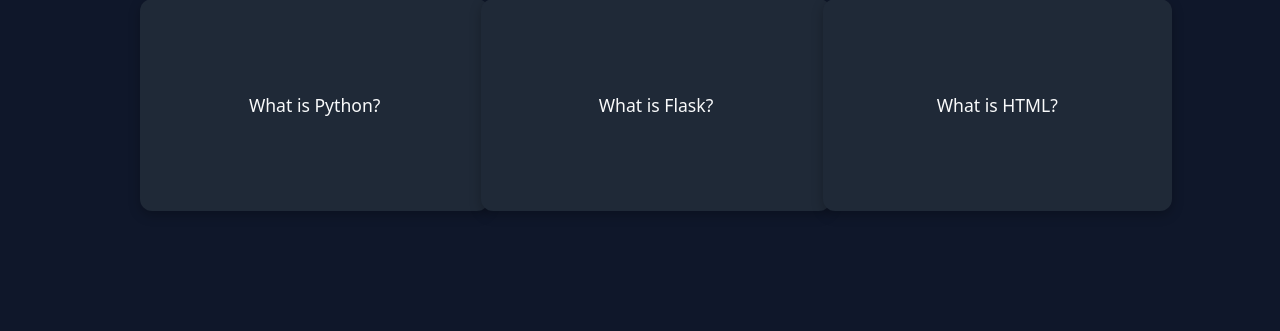
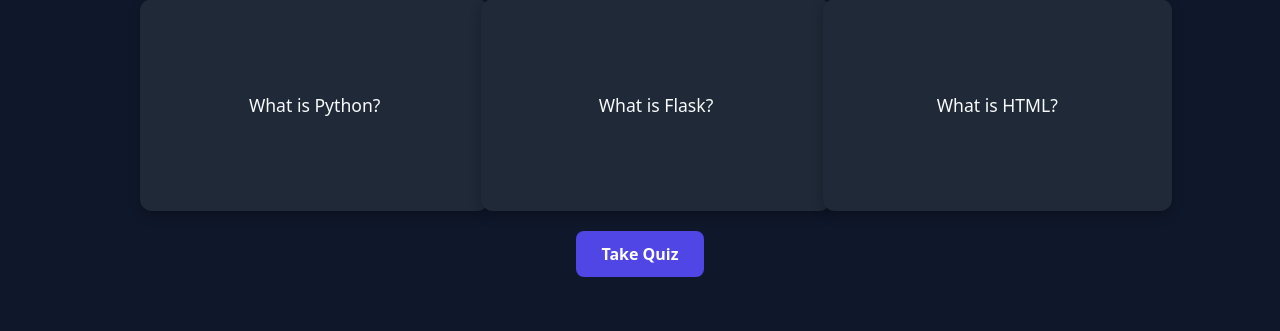
Before and after one commit to blackrexdl/flashcard_app, a Flask app: page /flashcards in a window 1280 px wide. Shown: the part 254-585 px from the top of the page. Run offline with Flask 3, Linux system fonts and the light colour scheme.

Commit message:
`Added CSS styles for quiz button and updated flashcards template to include the button`

```diff
--- a/static/css/style.css
+++ b/static/css/style.css
@@ -160,3 +160,26 @@ body {
     font-weight: 600;
     margin-bottom: 20px;
 }
+
+.btn-take-quiz-wrapper {
+    display: flex;
+    justify-content: center;
+    width: 100%;
+    margin-top: 20px;
+}
+
+.btn-take-quiz {
+  display: inline-block;
+  padding: 12px 25px;
+  background-color: #4f46e5;
+  color: #fff;
+  font-weight: 600;
+  border-radius: 8px;
+  text-decoration: none;
+  transition: background-color 0.3s, transform 0.2s;
+}
+
+.btn-take-quiz:hover {
+  background-color: #4338ca;
+  transform: translateY(-2px);
+}
--- a/templates/flashcards.html
+++ b/templates/flashcards.html
@@ -15,6 +15,9 @@
     <p>No flashcards available.</p>
     {% endfor %}
   </div>
+</div>
+<div class="btn-take-quiz-wrapper">
+    <a href="/quiz" class="btn-take-quiz">Take Quiz</a>
 </div>
 
 <style>
```
